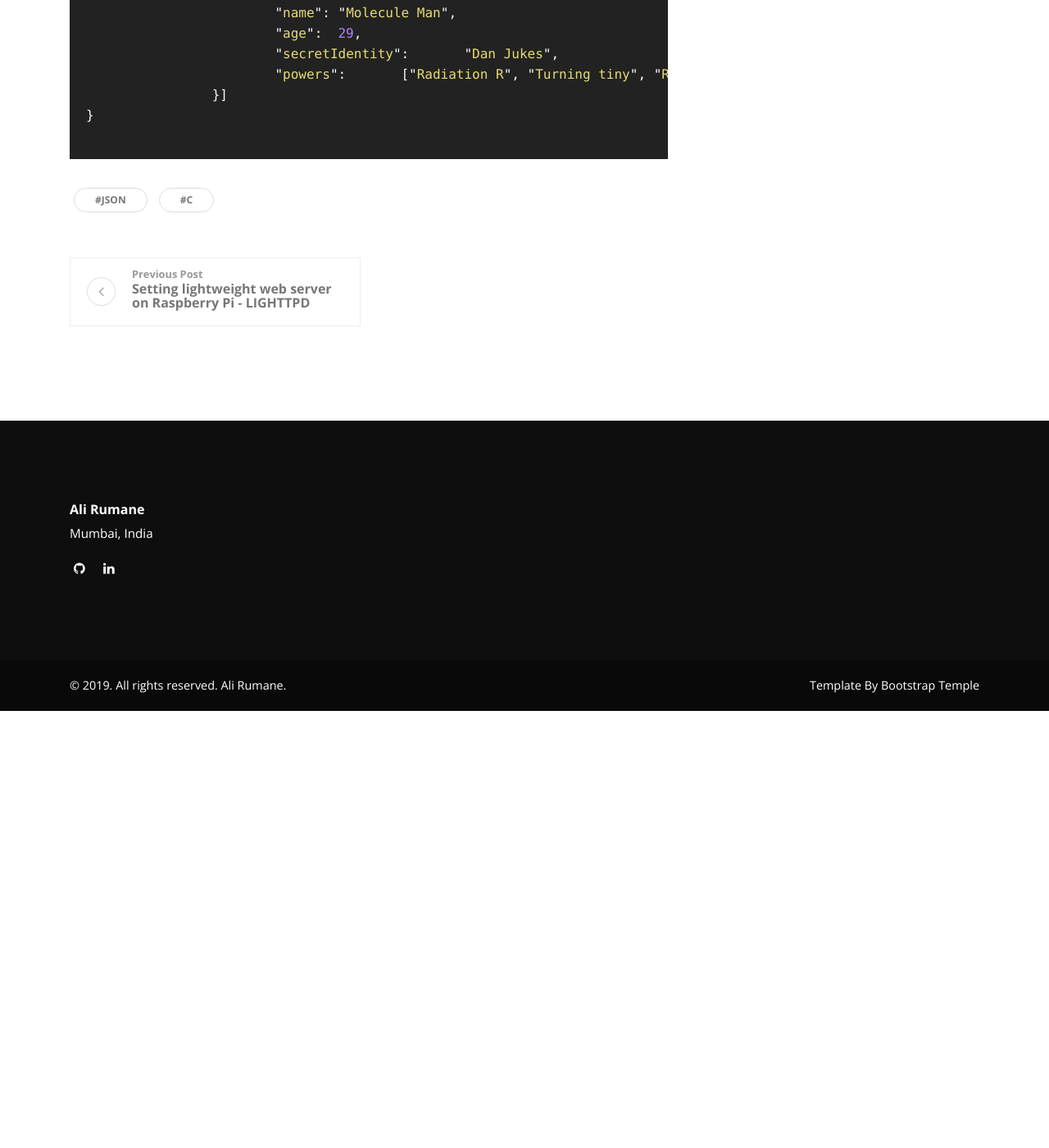
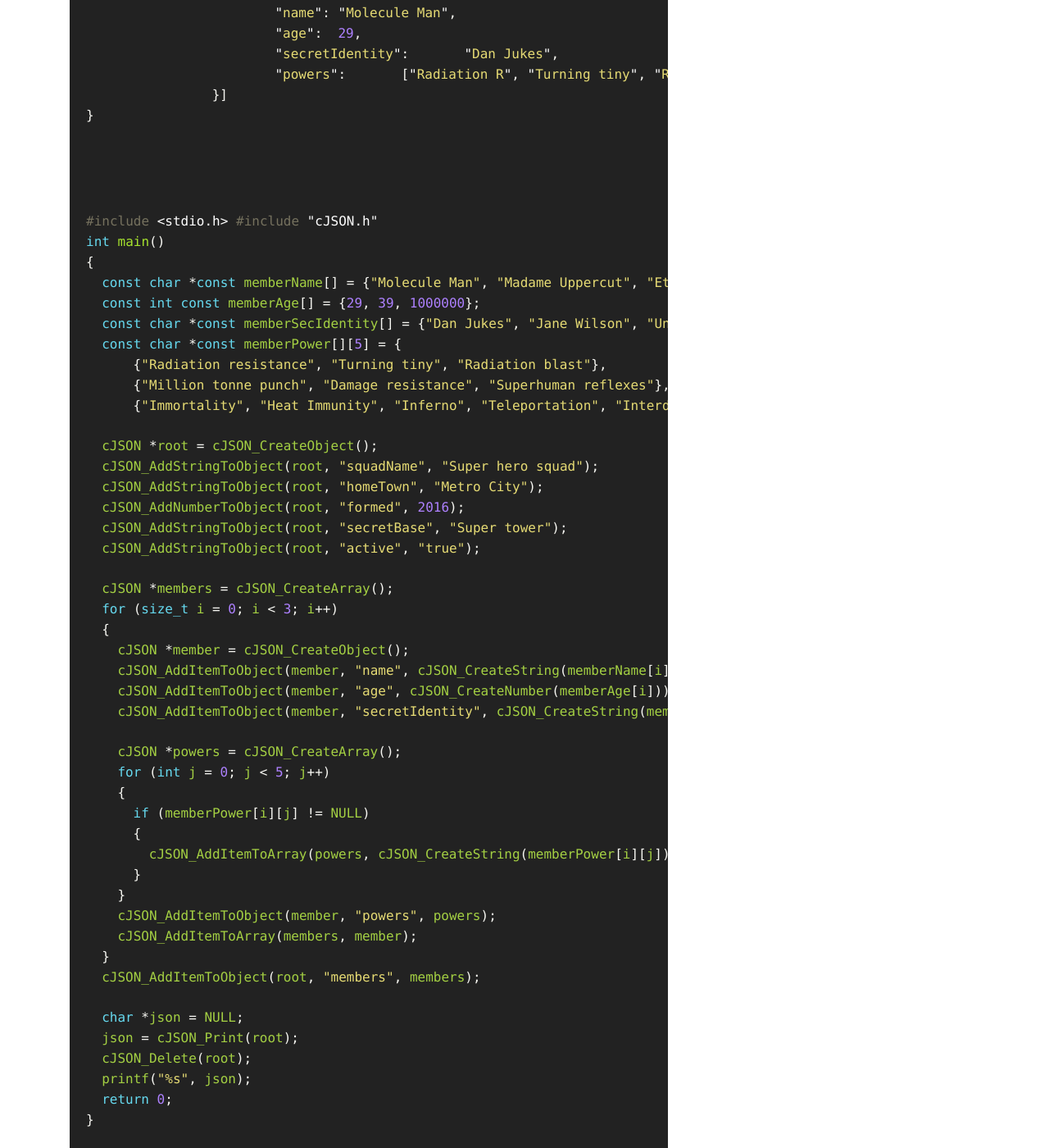
Before and after one commit to alirumane/alirumane.github.io, a Jekyll site: the page built from _posts/2019-03-17-working-with-json-data-in-c.md, in a window 1280 px wide and 1400 px high, scrolled down 5287 px. Shown: the whole window at 82% size. Built offline with Jekyll 4.4.1, drawn with Linux system fonts in a browser that asks for light colours; before the commit the page ends 6154 px from its top, so only the background shows below that; some of the changed text lies outside the part shown.

Commit message:
Update 2019-03-17-working-with-json-data-in-c.md

````diff
--- a/_posts/2019-03-17-working-with-json-data-in-c.md
+++ b/_posts/2019-03-17-working-with-json-data-in-c.md
@@ -201,3 +201,81 @@ int main()
                 }]
 }
 ```
+
+
+```c
+#include <stdio.h>
+#include "cJSON.h"
+
+int main()
+{
+  const char *const memberName[] = {"Molecule Man", "Madame Uppercut", "Eternal Flame", "Farari"};
+  const int const memberAge[] = {29, 39, 1000000};
+  const char *const memberSecIdentity[] = {"Dan Jukes", "Jane Wilson", "Unknown"};
+  const char *const memberPower[][5] = {
+      {"Radiation resistance", "Turning tiny", "Radiation blast"},
+      {"Million tonne punch", "Damage resistance", "Superhuman reflexes"},
+      {"Immortality", "Heat Immunity", "Inferno", "Teleportation", "Interdimensional travel"}};
+
+  cJSON *root = cJSON_CreateObject();
+  cJSON_AddStringToObject(root, "squadName", "Super hero squad");
+  cJSON_AddStringToObject(root, "homeTown", "Metro City");
+  cJSON_AddNumberToObject(root, "formed", 2016);
+  cJSON_AddStringToObject(root, "secretBase", "Super tower");
+  cJSON_AddStringToObject(root, "active", "true");
+
+  cJSON *members = cJSON_CreateArray();
+  for (size_t i = 0; i < 3; i++)
+  {
+    cJSON *member = cJSON_CreateObject();
+    cJSON_AddItemToObject(member, "name", cJSON_CreateString(memberName[i]));
+    cJSON_AddItemToObject(member, "age", cJSON_CreateNumber(memberAge[i]));
+    cJSON_AddItemToObject(member, "secretIdentity", cJSON_CreateString(memberSecIdentity[i]));
+
+    cJSON *powers = cJSON_CreateArray();
+    for (int j = 0; j < 5; j++)
+    {
+      if (memberPower[i][j] != NULL)
+      {
+        cJSON_AddItemToArray(powers, cJSON_CreateString(memberPower[i][j]));
+      }
+    }
+    cJSON_AddItemToObject(member, "powers", powers);
+    cJSON_AddItemToArray(members, member);
+  }
+  cJSON_AddItemToObject(root, "members", members);
+
+  char *json = NULL;
+  json = cJSON_Print(root);
+  cJSON_Delete(root);
+  printf("%s", json);
+  return 0;
+}
+```
+
+
+```javascript
+{
+        "squadName":    "Super hero squad",
+        "homeTown":     "Metro City",
+        "formed":       2016,
+        "secretBase":   "Super tower",
+        "active":       "true",
+        "members":      [{
+                        "name": "Molecule Man",
+                        "age":  29,
+                        "secretIdentity":       "Dan Jukes",
+                        "powers":       ["Radiation resistance", "Turning tiny", "Radiation blast"]
+                }, {
+                        "name": "Madame Uppercut",
+                        "age":  39,
+                        "secretIdentity":       "Jane Wilson",
+                        "powers":       ["Million tonne punch", "Damage resistance", "Superhuman reflexes"]
+                }, {
+                        "name": "Eternal Flame",
+                        "age":  1000000,
+                        "secretIdentity":       "Unknown",
+                        "powers":       ["Immortality", "Heat Immunity", "Inferno", "Teleportation", "Interdimensional travel"]
+                }]
+}
+```
````
